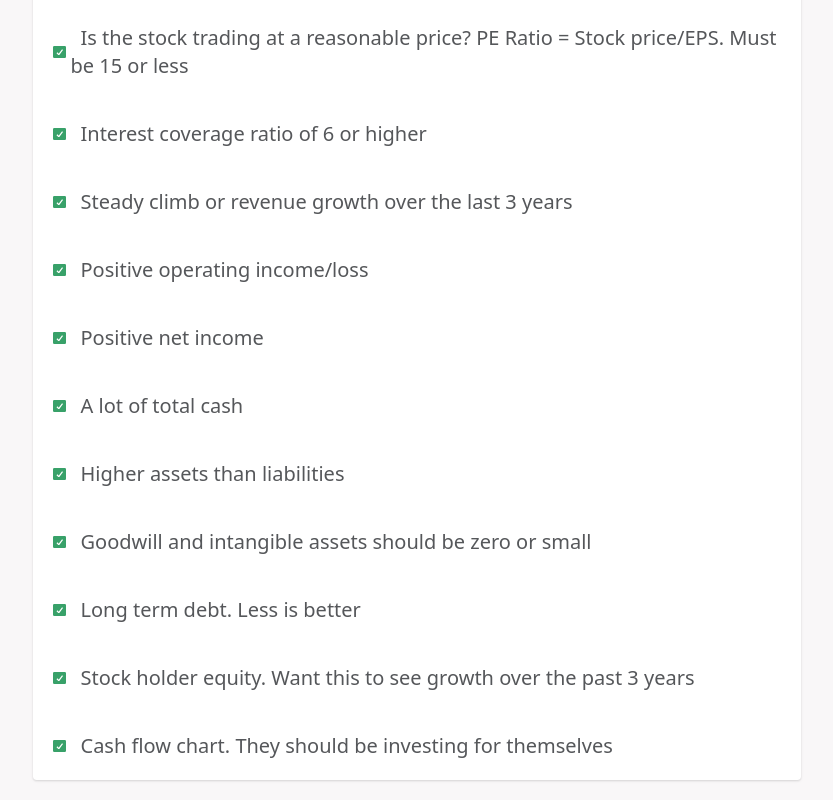
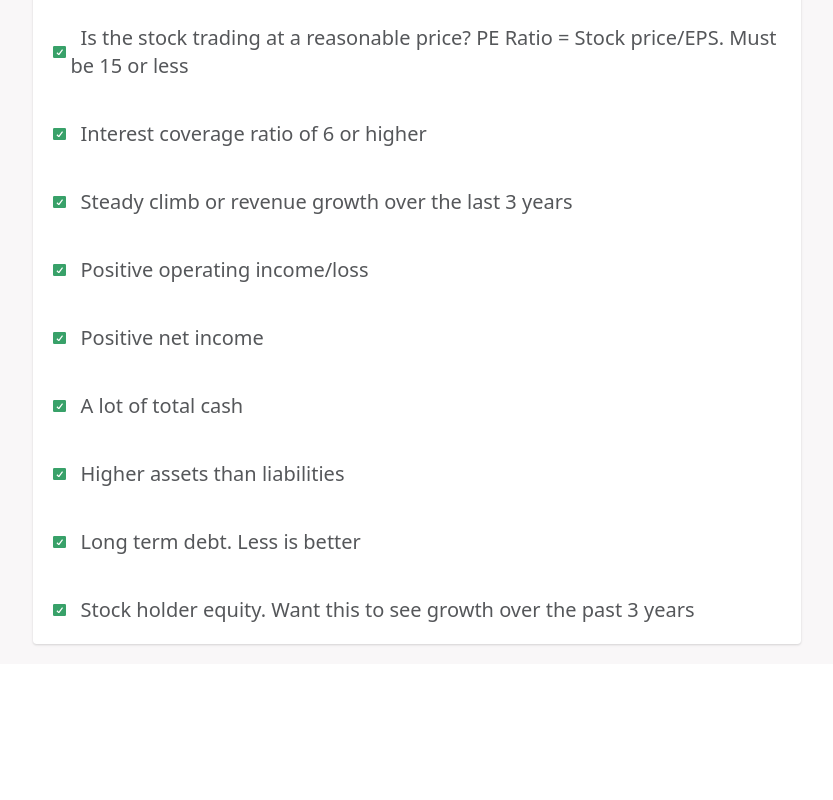
Before and after one commit to marvincayetano/quickdiligence, a Next.js app in the folder client/: page /1 in a window 1280 px wide. Shown: the part 785-1585 px from the top of the page, without its empty margins (223-1056 px from the left). After the commit the page ends 1449 px from the top, so only its background shows below. Built offline with nearby package versions, Linux system fonts and the light colour scheme.

Commit message:
🔥 Chore: Done server

```diff
--- a/client/src/pages/[symbol].tsx
+++ b/client/src/pages/[symbol].tsx
@@ -50,10 +50,8 @@ const Symbol: React.FC<SymbolProps> = ({ foundStock }) => {
     "PNETINCOME",
     "CASH",
     "AL",
-    "GI",
     "LD",
     "SHE",
-    "CFC",
   ]) as any;
   const [isLoading, setIsLoading] = useState(false);
   const [price, setPrice] = useState(null);
@@ -76,18 +74,18 @@ const Symbol: React.FC<SymbolProps> = ({ foundStock }) => {
     setIsLoading(true);
 
     // This get is getting the current price of the symbol
-    // await axios
-    //   .get(`http://localhost:3000/price/${router.query.symbol}`, {
-    //     params: {
-    //       currentOptions,
-    //     },
-    //   })
-    //   .then((res) => {
-    //     setPrice(res.data);
-    //   })
-    //   .catch((err) => {
-    //     console.log(err);
-    //   });
+    await axios
+      .get(`http://localhost:3000/price/${router.query.symbol}`, {
+        params: {
+          currentOptions,
+        },
+      })
+      .then((res) => {
+        setPrice(res.data);
+      })
+      .catch((err) => {
+        console.log(err);
+      });
 
     // This get is getting the results after analyzing the stock
     await axios
@@ -97,7 +95,7 @@ const Symbol: React.FC<SymbolProps> = ({ foundStock }) => {
         },
       })
       .then((res) => {
-        setPrice(res.data);
+        console.log(res);
       })
       .catch((err) => {
         console.log(err);
@@ -198,12 +196,6 @@ const Symbol: React.FC<SymbolProps> = ({ foundStock }) => {
             setCurrentOptions={setCurrentOptions}
           />
           <CheckBox
-            name="GI"
-            description="Goodwill and intangible assets should be zero or small"
-            currentOptions={currentOptions}
-            setCurrentOptions={setCurrentOptions}
-          />
-          <CheckBox
             name="LD"
             description="Long term debt. Less is better"
             currentOptions={currentOptions}
@@ -215,12 +207,6 @@ const Symbol: React.FC<SymbolProps> = ({ foundStock }) => {
             currentOptions={currentOptions}
             setCurrentOptions={setCurrentOptions}
           />
-          <CheckBox
-            name="CFC"
-            description="Cash flow chart. They should be investing for themselves"
-            currentOptions={currentOptions}
-            setCurrentOptions={setCurrentOptions}
-          />
         </Index__optionsTable>
       </Index__optionsContainer>
     </Layout>
```
Also changed, not shown: 1 other file (tests, documents, lock files or other folders).
